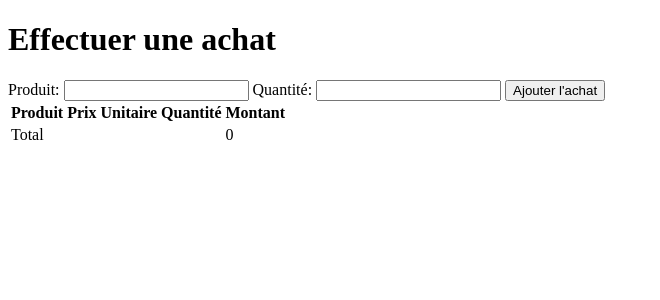
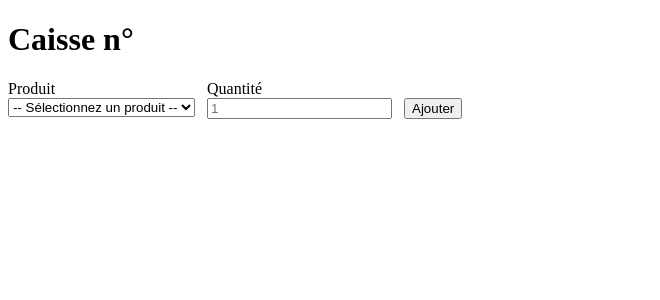
Before and after one commit to Elia-rasoa/Caisse-supermarch-, a CodeIgniter 4 app: the page made by app/Views/achat/index.php in a window 1280 px wide. Shown: the top 300 px of the page, without its empty margins (0-660 px from the left). Run offline with PHP 8.4 and a stand-in for CodeIgniter, Linux system fonts and the light colour scheme; the template is opened without the code that fills it, so the values that code supplies are empty; some libraries are stand-ins or nearby versions.

Commit message:
Créer la page de saisie des achats etape 2

```diff
--- a/app/Config/Routes.php
+++ b/app/Config/Routes.php
@@ -5,6 +5,6 @@ use CodeIgniter\Router\RouteCollection;
 /**
  * @var RouteCollection $routes
  */
-$routes->get('/achat', 'Achat::index');
+$routes->get('/', 'CaisseController::index');
+$routes->post('/achat', 'Achat::index');
 $routes->post('/achat/create', 'Achat::create');
-$routes->get('/', 'CaisseController::index');
--- a/app/Models/AchatModel.php
+++ b/app/Models/AchatModel.php
@@ -11,5 +11,5 @@ class AchatModel extends Model
     protected $returnType    = 'array';
     protected $useTimestamps = true;
 
-    protected $allowedFields = ['produit', 'quantite', 'prix_unitaire', 'total'];
+    protected $allowedFields = ['produit', 'PU', 'qnt', 'montant'];
 }
--- a/app/Views/achat/index.php
+++ b/app/Views/achat/index.php
@@ -1,61 +1,108 @@
 <!DOCTYPE html>
-<html lang="en">
+<html lang="fr">
 <head>
 <meta charset="UTF-8">
-    <meta name="viewport" content="width=device-width, initial-scale=1.0">
 <title>Caisse Supermarché - Achat</title>
 </head>
 <body>
-    <h1>Effectuer une achat</h1>
-    <form action="achat/create" method="post">
-        <label for="produit">Produit:</label>
-        <input type="text" id="produit" name="produit" required>
+<h1>Caisse n°<?= esc($caisse) ?></h1>
 
-        <label for="quantite">Quantité:</label>
-        <input type="number" id="quantite" name="quantite" required>
+<script>
+const produitsData = <?= json_encode(array_values($produits)) ?>;
+</script>
 
-        <input type="submit" value="Ajouter l'achat">
-    </form>
+<div style="display:flex; gap:12px; flex-wrap:wrap; margin-bottom:1rem;">
+  <div>
+    <label for="produit">Produit</label><br>
+    <select id="produit">
+      <option value="">-- Sélectionnez un produit --</option>
+      <?php foreach($produits as $p): ?>
+      <option value="<?= esc($p['id']) ?>"><?= esc($p['designation']) ?></option>
+      <?php endforeach; ?>
+    </select>
+  </div>
+  <div>
+    <label for="qte">Quantité</label><br>
+    <input type="number" id="qte" min="1" placeholder="1">
+  </div>
+  <div style="align-self:flex-end;">
+    <button onclick="ajouterLigne()">Ajouter</button>
+  </div>
+</div>
 
-    <table>
+<p id="erreur" style="color:red; min-height:1em;"></p>
+
+<table id="tableau" style="display:none; border-collapse:collapse; width:100%;">
   <thead>
     <tr>
-                <th>Produit</th>
-                <th>Prix Unitaire</th>
+      <th style="text-align:left;">Produit</th>
+      <th>Prix unitaire</th>
       <th>Quantité</th>
       <th>Montant</th>
+      <th></th>
     </tr>
   </thead>
-
-        <tbody>
-            <?php if (!empty($achats)) : ?>
-                <?php foreach ($achats as $achat) : ?>
-                    <tr>
-                        <td><?= esc($achat['produit']) ?></td>
-                        <td><?= esc($achat['prix_unitaire']) ?></td>
-                        <td><?= esc($achat['quantite']) ?></td>
-                        <td><?= $achat['prix_unitaire'] * $achat['quantite'] ?></td>
-                    </tr>
-                <?php endforeach; ?>
-            <?php endif; ?>
-        </tbody>
-
+  <tbody id="corps"></tbody>
   <tfoot>
     <tr>
-                <td colspan="3">Total</td>
-                <td>
-                    <?php
-                    $total = 0;
-                    if (!empty($achats)) {
-                        foreach ($achats as $achat) {
-                            $total += $achat['prix_unitaire'] * $achat['quantite'];
-                        }
-                    }
-                    echo $total;
-                    ?>
-                </td>
+      <td colspan="3"><strong>Total</strong></td>
+      <td id="total"><strong>0 Ar</strong></td>
+      <td></td>
     </tr>
   </tfoot>
 </table>
+
+<script>
+let lignes = [];
+
+function fmt(n) {
+  return Number(n).toLocaleString('fr-MG') + ' Ar';
+}
+
+function ajouterLigne() {
+  const select  = document.getElementById('produit');
+  const id      = select.value;
+  const nom     = select.options[select.selectedIndex].text;
+  const qte     = parseInt(document.getElementById('qte').value);
+  const erreur  = document.getElementById('erreur');
+
+  const produit = produitsData.find(p => p.id == id);
+
+  if (!id || !produit || isNaN(qte) || qte <= 0) {
+    erreur.textContent = 'Veuillez sélectionner un produit et une quantité valide.';
+    return;
+  }
+  erreur.textContent = '';
+
+  lignes.push({ nom, prix: produit.prix, qte });
+  rafraichir();
+
+  select.value = '';
+  document.getElementById('qte').value = '';
+  select.focus();
+}
+
+function rafraichir() {
+  const corps   = document.getElementById('corps');
+  const tableau = document.getElementById('tableau');
+  corps.innerHTML = '';
+  let total = 0;
+
+  lignes.forEach((l, i) => {
+    const montant = l.prix * l.qte;
+    total += montant;
+    const tr = document.createElement('tr');
+    tr.innerHTML = `
+      <td>${l.nom}</td>
+      <td style="text-align:right">${fmt(l.prix)}</td>
+      <td style="text-align:right">${l.qte}</td>
+      <td style="text-align:right">${fmt(montant)}</td>`;
+    corps.appendChild(tr);
+  });
+
+  document.getElementById('total').innerHTML = '<strong>' + fmt(total) + '</strong>';
+  tableau.style.display = lignes.length ? 'table' : 'none';
+}
+</script>
 </body>
 </html>
--- a/app/Views/caisse/accueil.php
+++ b/app/Views/caisse/accueil.php
@@ -7,8 +7,8 @@
 </head>
 <body>
     <form action="achat" method="post">
-        <label for="id">Choisir caisse :</label>
-        <select name="id" id="id" required>
+        <label for="caisse">Choisir caisse :</label>
+        <select name="caisse" id="caisse" required>
             <option value="">-- Sélectionnez une caisse --</option>
             <?php foreach ($caisses as $caisse) : ?>
                 <option value="<?php echo htmlspecialchars($caisse['id']); ?>">
```
Also changed, not shown: app/Controllers/Achat.php (+11 -4 lines), app/Models/ProduitModel.php (added, +11 -0 lines), 4 other files. Lines whose indentation alone changed are shown as unchanged.
